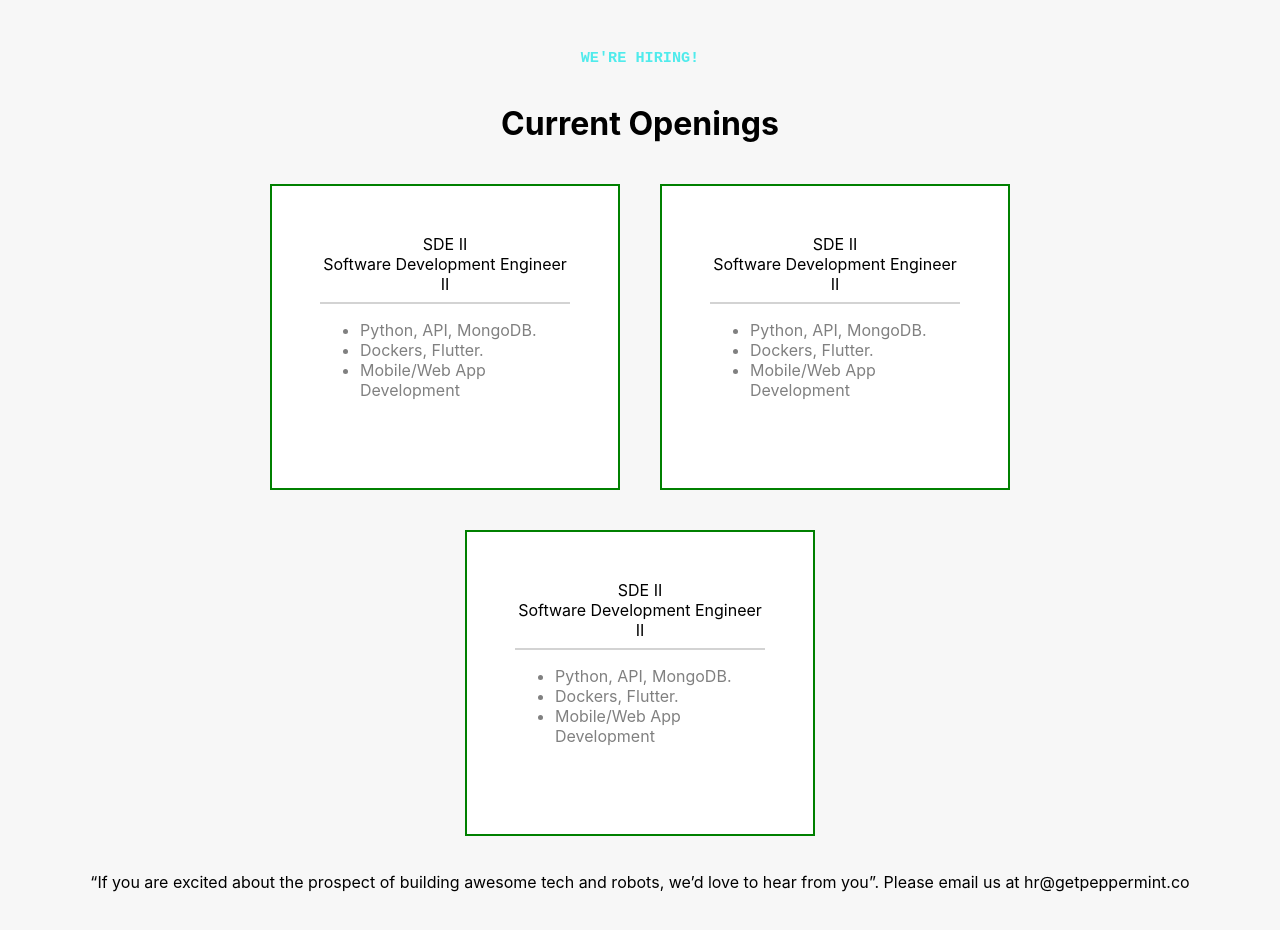
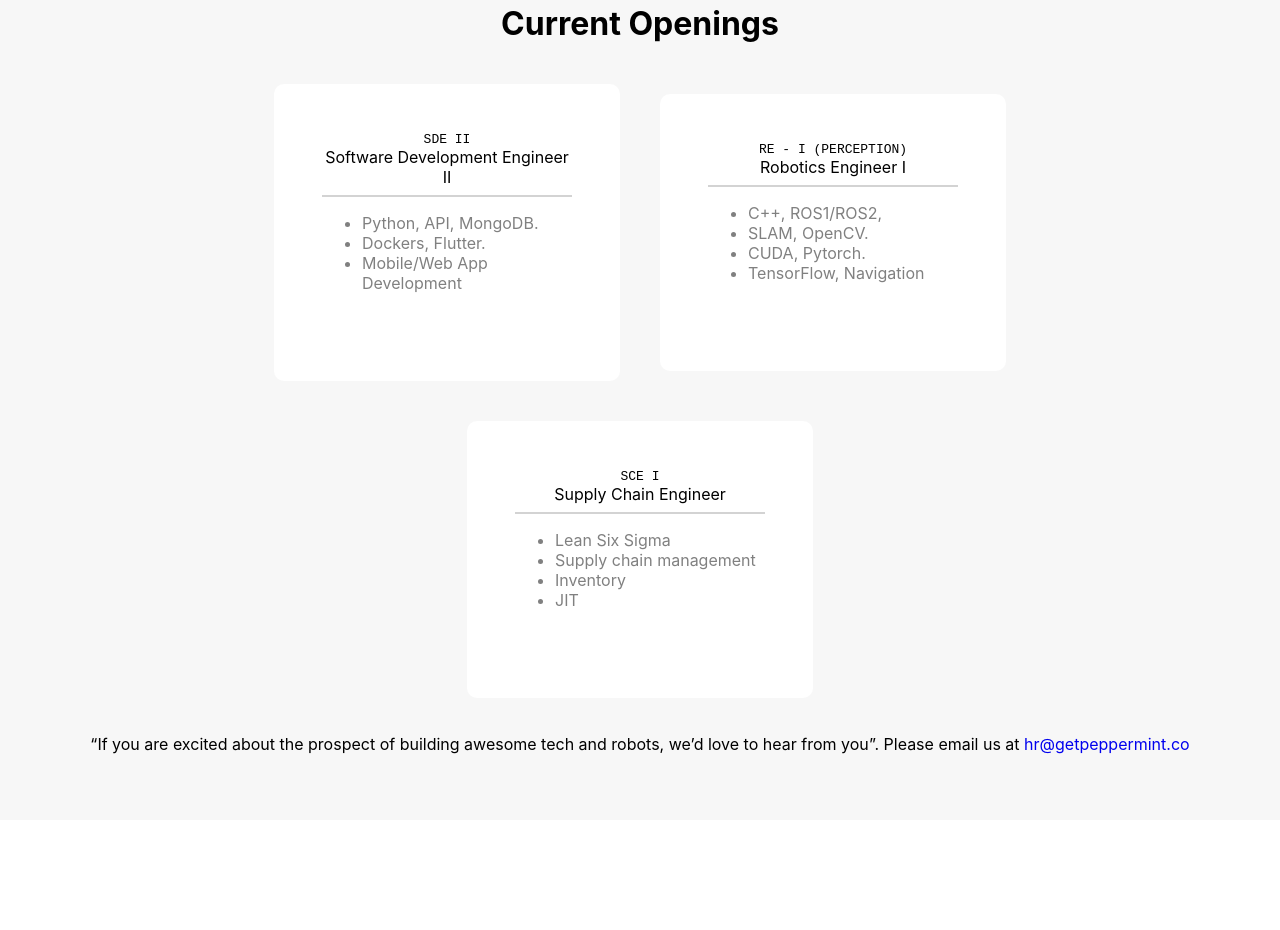
Before and after one commit to sayanghoshofficial/Peppermint-Robotics, a React (Create React App) app: page /carrer in a window 1280 px wide. Shown: the part 540-1470 px from the top of the page. After the commit the page ends 1360 px from the top, so only its background shows below. Built offline with nearby package versions, Linux system fonts and the light colour scheme.

Commit message:
set maping job opening section

```diff
--- a/src/App.js
+++ b/src/App.js
@@ -1,7 +1,7 @@
-import {Carrer,Home} from "./Components";
+import {Carrer,Footer,Home,Navbar} from "./Components";
 // import Home from "./Components/Home";
 import { BrowserRouter, Routes, Route } from "react-router-dom";
-import Navbar from "./Components/Navbar/Navbar";
+
 
 function App() {
   return (
@@ -12,6 +12,7 @@ function App() {
           <Route exact path="/" element={<Home />} />
           <Route path="/carrer" element={<Carrer />} />
         </Routes>
+        <Footer/>
       </BrowserRouter>
     </div>
   );
--- a/src/Components/Carrer/Carrer.jsx
+++ b/src/Components/Carrer/Carrer.jsx
@@ -1,6 +1,7 @@
 import React from "react";
-import Navbar from "../Navbar/Navbar";
 import Style from "./carrer.module.css";
+import { jobOpenings } from "../../Data/Data";
+import { Link } from "react-router-dom";
 
 const Carrer = () => {
   return (
@@ -27,53 +28,25 @@ const Carrer = () => {
           <h3>WE'RE HIRING!</h3>
           <h1>Current Openings</h1>
           <div className={Style.jobBox}>
-            <div className={Style.vacancy}>
-              <div className={Style.jobTitle}>SDE II</div>
-              <div className={Style.jobType}>
-                Software Development Engineer II
+            {jobOpenings.map((job, index) => (
+              <div className={Style.vacancy} key={job.id}>
+                <div className={Style.jobTitle}>{job.title}</div>
+                <div className={Style.jobType}>{job.position}</div>
+                <hr />
+                <div className={Style.jobRequirement}>
+                  <ul>
+                    {job.techStack.map((tech, index) => (
+                      <li key={index}>{tech}</li>
+                    ))}
+                  </ul>
+                </div>
               </div>
-              <hr />
-              <div className={Style.jobRequirement}>
-                <ul>
-                  <li>Python, API, MongoDB.</li>
-                  <li>Dockers, Flutter.</li>
-                  <li>Mobile/Web App Development</li>
-                </ul>
-              </div>
-            </div>
-            <div className={Style.vacancy}>
-              <div className={Style.jobTitle}>SDE II</div>
-              <div className={Style.jobType}>
-                Software Development Engineer II
-              </div>
-              <hr />
-              <div className={Style.jobRequirement}>
-                <ul>
-                  <li>Python, API, MongoDB.</li>
-                  <li>Dockers, Flutter.</li>
-                  <li>Mobile/Web App Development</li>
-                </ul>
-              </div>
-            </div>
-            <div className={Style.vacancy}>
-              <div className={Style.jobTitle}>SDE II</div>
-              <div className={Style.jobType}>
-                Software Development Engineer II
-              </div>
-              <hr />
-              <div className={Style.jobRequirement}>
-                <ul>
-                  <li>Python, API, MongoDB.</li>
-                  <li>Dockers, Flutter.</li>
-                  <li>Mobile/Web App Development</li>
-                </ul>
-              </div>
-            </div>
+            ))}
           </div>
           <p>
             “If you are excited about the prospect of building awesome tech and
-            robots, we’d love to hear from you”. Please email us at
-            hr@getpeppermint.co
+            robots, we’d love to hear from you”. Please email us
+            at <Link to="mailto:hr@getpeppermint.co">hr@getpeppermint.co</Link>
           </p>
         </div>
       </div>
--- a/src/Components/Carrer/carrer.module.css
+++ b/src/Components/Carrer/carrer.module.css
@@ -1,22 +1,21 @@
-.carrer{
+.carrer {
   width: 100%;
   display: flex;
   flex-direction: column;
   justify-content: center;
   align-items: center;
 }
-.about{
+.about {
   width: 80vw;
   padding: 50px;
   display: flex;
-    flex-direction:column;
+  flex-direction: column;
   justify-content: start;
-    /* border: 2px solid red; */
 }
-.about p{
+.about p {
   padding-bottom: 50px;
 }
-.hiringBox{
+.hiringBox {
   width: 100%;
   padding: 50px;
   display: flex;
@@ -26,40 +25,41 @@
   flex-wrap: wrap;
   background-color: #f7f7f7;
 }
-.hiringBox h3{
+.hiringBox h3 {
   color: #50ebec;
   font-family: monospace;
 }
-.jobBox{
+.jobBox {
   width: 80%;
   height: auto;
-    /* border: 2px solid red; */
   display: flex;
   flex-wrap: wrap;
   justify-content: space-between;
   align-items: center;
 }
-.vacancy{
+.vacancy {
   width: 250px;
   height: auto;
   padding: 50px;
-    border:2px solid green;
   padding: 3em 3em 4.5em;
   text-align: center;
-    background-color: white;
+  background-color: #ffffff;
   margin: 20px;
-
+  border-radius: 10px;
 }
-.vacancy hr{
+.vacancy .jobTitle {
+  font-family: monospace;
+}
+.vacancy hr {
   border: 1px solid lightgray;
 }
-.jobRequirement ul{
+.jobRequirement ul {
   list-style: disc;
   text-align: left;
   color: gray;
 }
 @media only screen and (max-width: 1480px) {
-   .jobBox{
+  .jobBox {
     justify-content: center;
   }
 }
--- /dev/null
+++ b/src/Components/Footer/Footer.jsx
@@ -0,0 +1,10 @@
+import React from 'react'
+import Style from './footer.module.css';
+
+const Footer = () => {
+  return (
+    <div className={Style.footerMain}></div>
+  )
+}
+
+export default Footer;
--- a/src/Components/Home.jsx
+++ b/src/Components/Home.jsx
@@ -1,5 +1,4 @@
 import React from 'react'
-import Navbar from './Navbar/Navbar'
 
 const Home = () => {
   return (
--- a/src/Components/Navbar/Navbar.jsx
+++ b/src/Components/Navbar/Navbar.jsx
@@ -73,22 +73,22 @@ const Navbar = () => {
         className={Styles.dropDownMenu}
       >
         <li>
-          <Link to="/">HOME</Link>
+          <Link to="/"><b>HOME</b></Link>
         </li>
         <li>
-          <Link to="/">ABOUT US</Link>
+          <Link to="/"><b>ABOUT US</b></Link>
         </li>
         <li>
-          <Link to="/">SOLUTIONS</Link>
+          <Link to="/"><b>SOLUTIONS</b></Link>
         </li>
         <li>
-          <Link to="/">PRODUCTS</Link>
+          <Link to="/"><b>PRODUCTS</b></Link>
         </li>
         <li>
-          <Link to="/">RESOURCES</Link>
+          <Link to="/"><b>RESOURCES</b></Link>
         </li>
         <li>
-          <Link to="/carrer">CARRER</Link>
+          <Link to="/carrer"><b>CARRER</b></Link>
         </li>
       </div>
     </div>
--- a/src/Components/Navbar/navbar.module.css
+++ b/src/Components/Navbar/navbar.module.css
@@ -4,14 +4,15 @@
     background-color: #22292f;
   }
   .navbar {
-    /* position: fixed;
-    z-index: 20; */
+    position: fixed;
+    z-index: 20;
     width: 100%;
     height: 100px;
     margin: 0 auto;
     display: flex;
     align-items: center;
     justify-content: space-around;
+    background-color: #22292f;
   }
   .logo {
     display: flex;
@@ -64,7 +65,7 @@
     right: 2rem;
     top: 60px;
     width: 300px;
-    background: rgb(255, 255, 255, 0.1);
+    background-color: rgb(255, 255, 255, 0.1);
     backdrop-filter: blur(15px);
     border-radius: 10px;
     overflow: hidden;
@@ -80,8 +81,12 @@
   }
   .dropDownMenu li a {
     display: flex;
-    align-items: center;
+    align-items: start;
     gap: 0.5rem;
+    color: black;
+  }
+  .dropDownMenu li a:hover{
+    color: aqua;
   }
   .dropDownMenu .actionBtn {
     width: 100%;
--- a/src/Components/index.jsx
+++ b/src/Components/index.jsx
@@ -1,5 +1,6 @@
 import Carrer from "./Carrer/Carrer";
 import Home from "./Home";
 import Navbar from "./Navbar/Navbar";
+import Footer from "./Footer/Footer";
 
-export { Home, Carrer };
+export { Home, Carrer, Navbar, Footer };
--- a/src/Data/Data.jsx
+++ b/src/Data/Data.jsx
@@ -0,0 +1,34 @@
+export const jobOpenings = [
+  {
+    id: 1,
+    title: "SDE II",
+    position: "Software Development Engineer II",
+    techStack: [
+      "Python, API, MongoDB.",
+      "Dockers, Flutter.",
+      "Mobile/Web App Development",
+    ],
+  },
+  {
+    id: 2,
+    title: "RE - I (PERCEPTION)",
+    position: "Robotics Engineer I",
+    techStack: [
+      "C++, ROS1/ROS2,",
+      "SLAM, OpenCV.",
+      "CUDA, Pytorch.",
+      "TensorFlow, Navigation"
+    ],
+  },
+  {
+    id: 3,
+    title: "SCE I",
+    position: "Supply Chain Engineer",
+    techStack: [
+      "Lean Six Sigma",
+      "Supply chain management",
+      "Inventory",
+      "JIT"
+    ],
+  },
+];
--- a/src/index.css
+++ b/src/index.css
@@ -5,6 +5,7 @@ body {
     sans-serif;
   -webkit-font-smoothing: antialiased;
   -moz-osx-font-smoothing: grayscale;
+  width: 100%;
 }
 code {
   font-family: source-code-pro, Menlo, Monaco, Consolas, "Courier New",
```
Also changed, not shown: src/Components/Footer/footer.module.css (added). Lines whose indentation alone changed are shown as unchanged.
